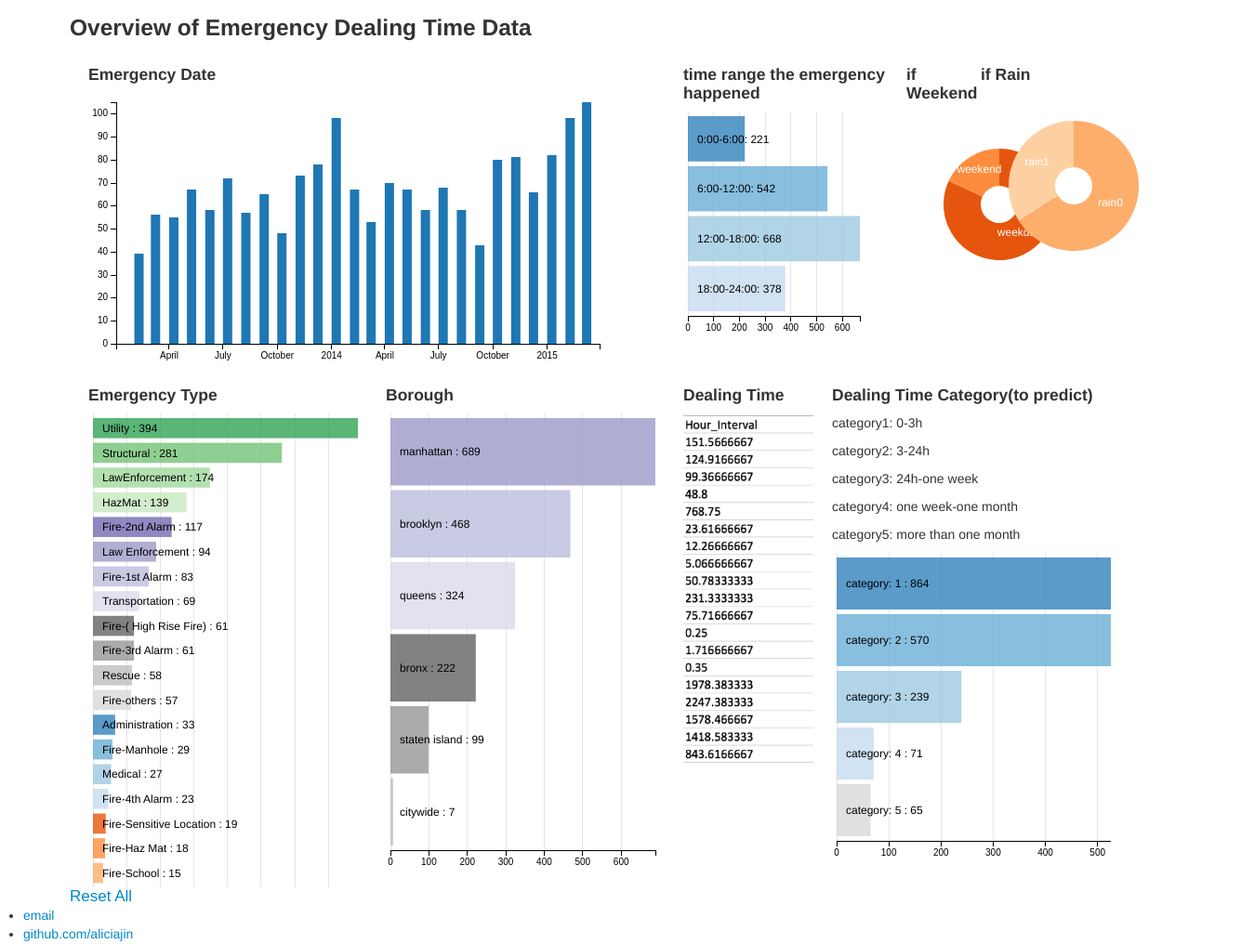
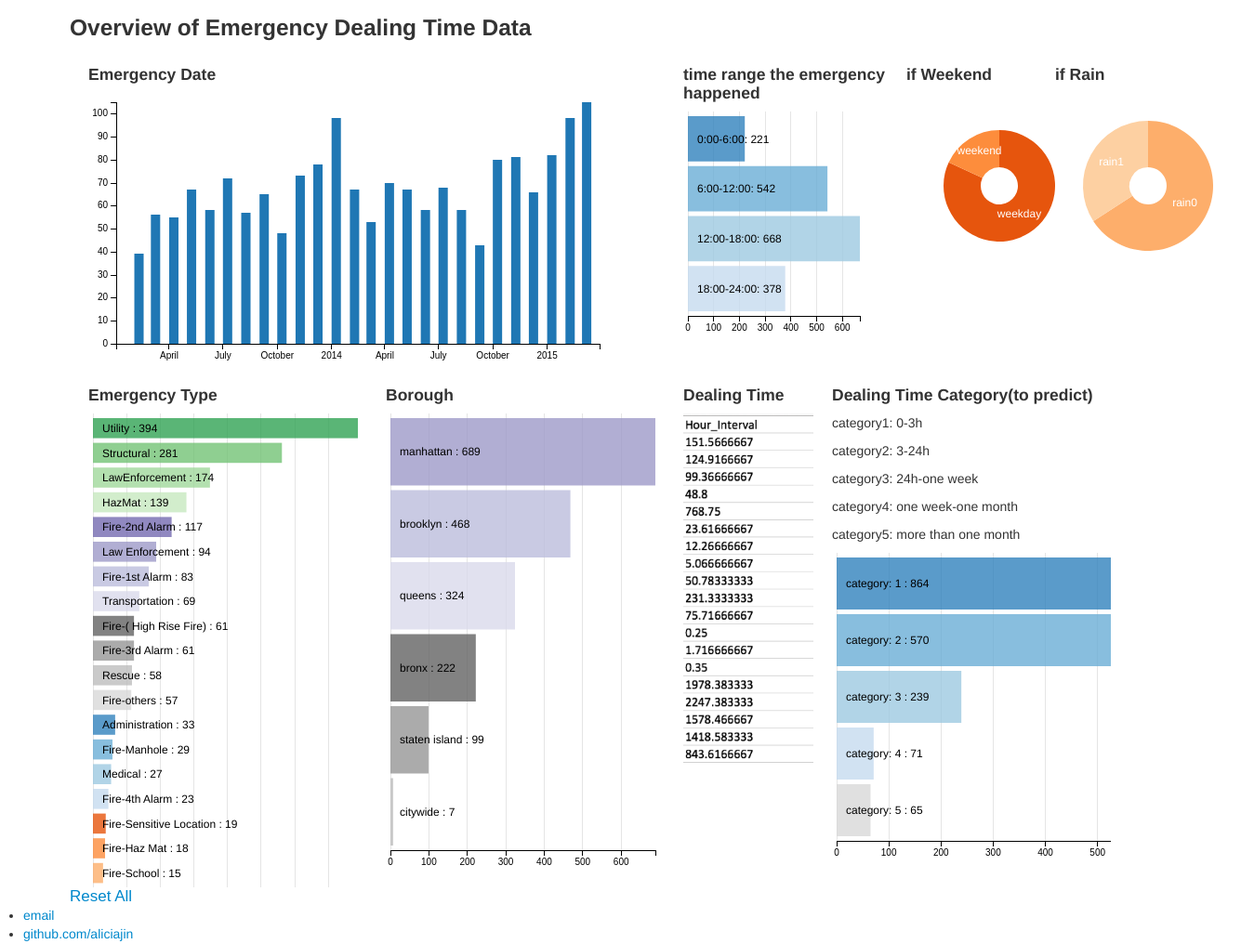
Before and after one commit to aliciajin/HackathonProject, a plain HTML site: page index.html in a window 1280 px wide. Shown: the whole page at 93% size, 1335 px wide, since content can reach past the window. Drawn offline with Linux system fonts and the light colour scheme.

Commit message:
Update index.html

```diff
--- a/index.html
+++ b/index.html
@@ -60,11 +60,11 @@
 					<!--<p>range2: 06:00-12:00</p>-->
 
 				</div>
-				<div class='span1' id='weekend-pie'>
-					<h4>if Weekend</h4>
+				<div class='span2' id='weekend-pie'>
+					<h4 style='margin-left=25px'>if Weekend</h4>
 				</div>
 				<div class='span1' id='rain-pie'>
-					<h4>if Rain</h4>
+					<h4 style='margin-left=15px'>if Rain</h4>
 				</div>
 
 		</div>
```
